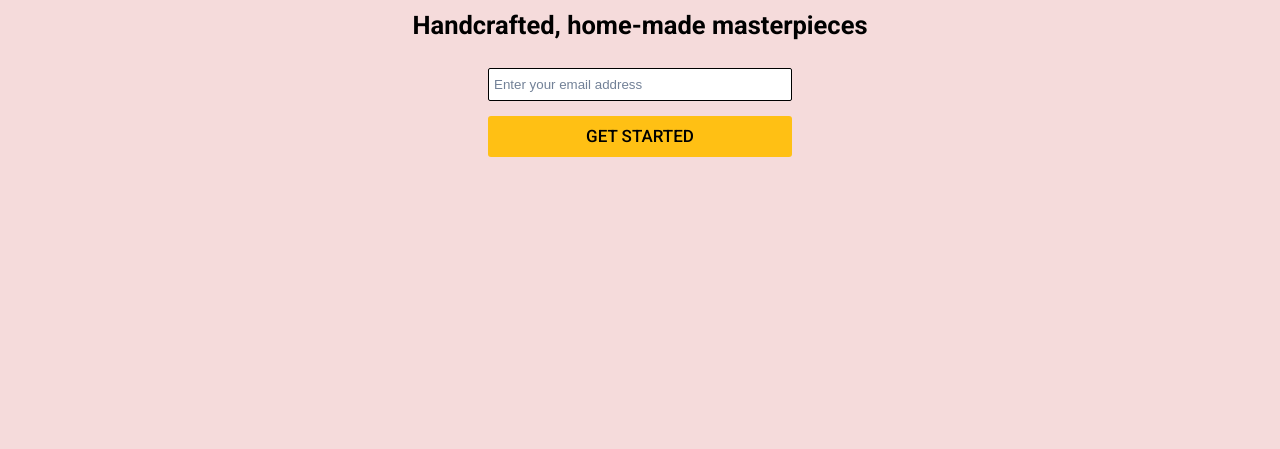
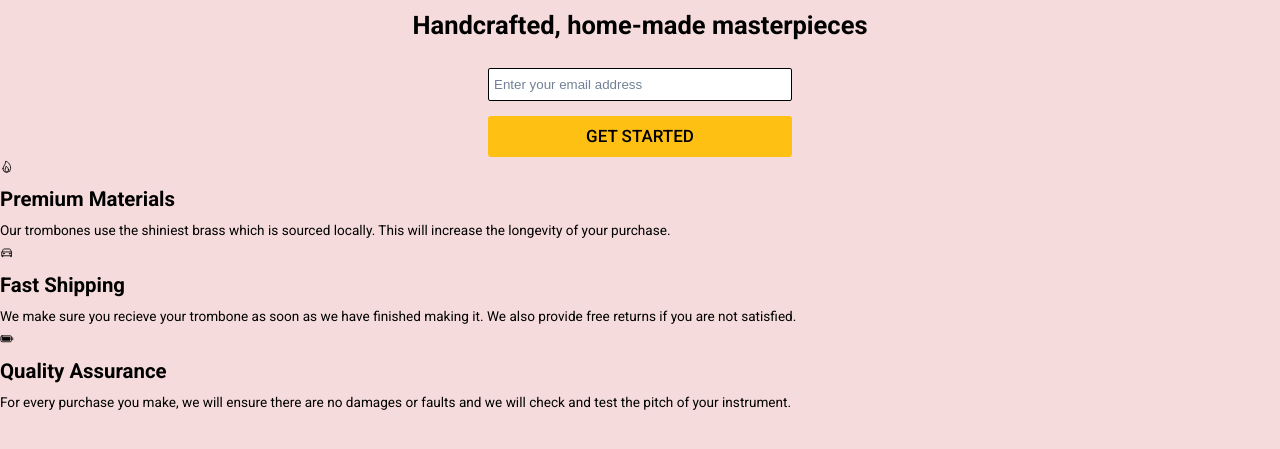
Before and after one commit to alexno3/landing_page_fcc, a plain HTML site: page index.html in a window 1280 px wide. Shown: the part 93-542 px from the top of the page. Drawn offline with nearby package versions, Linux system fonts and the light colour scheme.

Commit message:
start features section

```diff
--- a/assets/css/style.css
+++ b/assets/css/style.css
@@ -139,7 +139,7 @@
 
   .navbar a:hover {
     transform: translateY(-1px);
-    color: var(--accent);
+    color: rgb(236, 151, 54);
   }
 
   /* #HERO */
@@ -181,5 +181,5 @@
  }
 
  .btn:hover {
-    background-color: rgb(236, 151, 54);;
+    background-color: rgb(236, 151, 54);
  }
--- a/index.html
+++ b/index.html
@@ -56,6 +56,37 @@
     </section>
 
 
+    <!-- #FEATURES -->
+    <section class="features" id="#features">
+        <div class="grid-list">
+
+            <ion-icon name="flame-outline"></ion-icon>
+
+            <div class="item-description-text">
+                <h2 class="description-title">Premium Materials</h2>
+                <p class="description-subtitle">Our trombones use the shiniest brass which is sourced locally. This will increase the longevity of your purchase.</p>
+            </div>
+
+            <ion-icon name="car-outline"></ion-icon>
+
+            <div class="item-description-text">
+                <h2 class="description-title">Fast Shipping</h2>
+                <p class="description-subtitle">We make sure you recieve your trombone as soon as we have finished making it. We also provide free returns if you are not satisfied.</p>
+            </div>
+
+            <ion-icon name="battery-full-outline"></ion-icon>
+
+            <div class="item-description-text">
+                <h2 class="description-title">Quality Assurance</h2>
+                <p class="description-subtitle">For every purchase you make, we will ensure there are no damages or faults and we will check and test the pitch of your instrument.</p>
+            </div>
+
+        </div>
+
+
+    </section>
+
+
 
 
 
```
